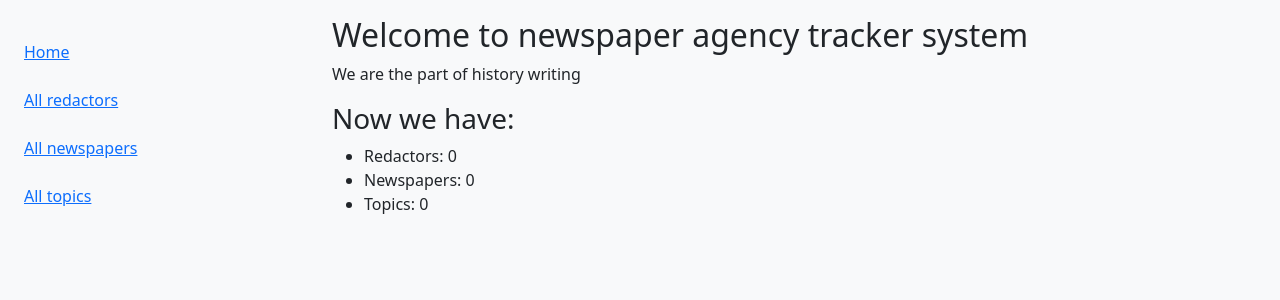
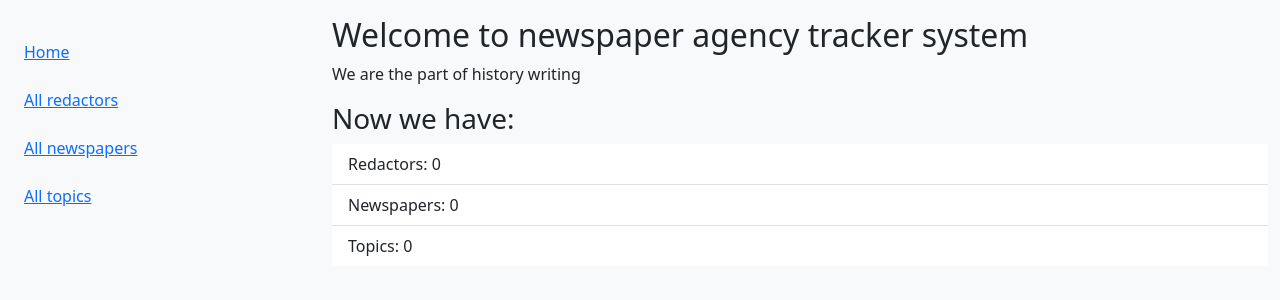
Before and after one commit to ant-komarov/newspaper-agency, a Django app: page / in a window 1280 px wide. Shown: the part 70-370 px from the top of the page. Run offline with Django 4.2, Linux system fonts and the light colour scheme; data that the repository does not hold is empty.

Commit message:
Change style in list items

```diff
--- a/templates/tracker/index.html
+++ b/templates/tracker/index.html
@@ -9,10 +9,10 @@
   <h2>Welcome to newspaper agency tracker system</h2>
   <p>We are the part of history writing</p>
   <h3>Now we have: </h3>
-  <ul>
-    <li>Redactors: {{ num_redactors }}</li>
-    <li>Newspapers: {{ num_newspapers }}</li>
-    <li>Topics: {{ num_topics }}</li>
+  <ul class="list-group list-group-flush">
+    <li class="list-group-item">Redactors: {{ num_redactors }}</li>
+    <li class="list-group-item">Newspapers: {{ num_newspapers }}</li>
+    <li class="list-group-item">Topics: {{ num_topics }}</li>
   </ul>
 
 {% endblock %}
```
